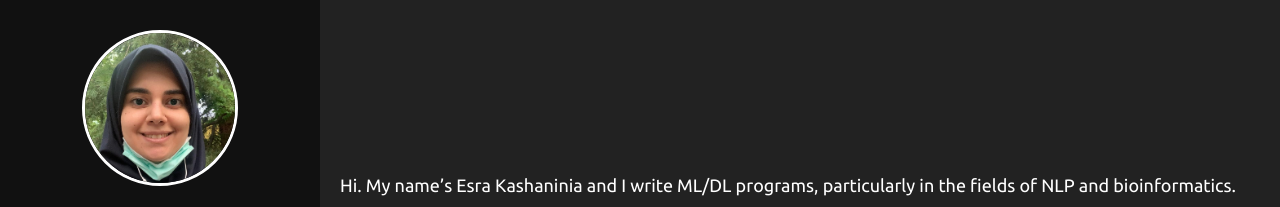
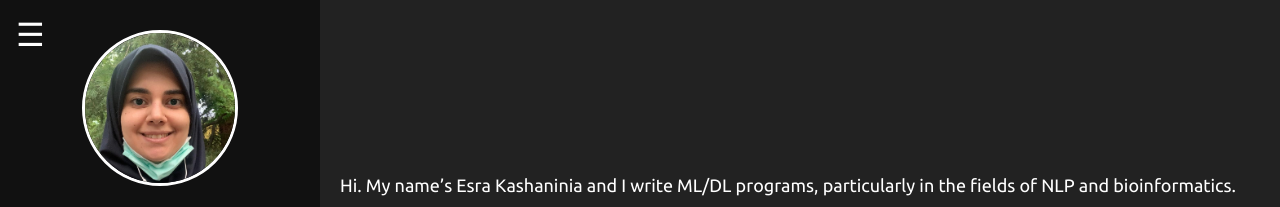
Before and after one commit to Esra-K/Esra-K.github.io, a Jekyll site: the page built from index.md, in a window 1280 px wide. Shown: the top 207 px of the page. Built offline with Jekyll 4.4.1, drawn with Linux system fonts in a browser that asks for light colours.

Commit message:
global hamburger button

```diff
--- a/assets/css/style.css
+++ b/assets/css/style.css
@@ -58,6 +58,10 @@ body,
    (especially on Firefox): */
   scrollbar-width: thin; /* Firefox */
   scrollbar-color: #555 #111; /* Firefox */
+
+  /* for hamburger */
+  transform: translateX(0); /* desktop default: shown */
+  transition: transform 0.3s ease;
 }
 
 /* To make the sidebar scroll less visually intrusive
@@ -253,7 +257,7 @@ section h3 {
 
 /* Hamburger button, hidden on desktop */
 .hamburger {
-  display: none;
+  display: block;
   position: fixed;
   top: 1rem;
   left: 1rem;
@@ -265,12 +269,23 @@ section h3 {
   cursor: pointer;
 }
 
+/* collapsed state: hide off-canvas */
+.sidebar.collapsed {
+  transform: translateX(-100%);
+}
+
+/* when “active” toggles it open: */
+.sidebar.active {
+  transform: translateX(0);
+}
+
+/* when sidebar is collapsed */
+.sidebar.collapsed ~ .main-content {
+  margin-left: 0;
+}
+
 /* You can add a media query so the sidebar stacks or collapses on small screens: */
 @media (max-width: 768px) {
-  .hamburger {
-    display: block;
-  }
-
   /* for responsiveness
   .container {
     flex-direction: column;
@@ -284,21 +299,22 @@ section h3 {
     width: 80%; /* ← override to a usable width on mobile */
     height: 100vh; /* full height */
     overflow-y: auto; /* keep scrolling enabled */
-    transform: translateX(-100%);
-    transition: transform 0.3s ease;
+    /* transform: translateX(-100%); */
+    /* transition: transform 0.3s ease; */
     z-index: 1000; /* sit above main-content */
   }
 
   /* for hamburger */
   /* When active, slide it back */
-  .sidebar.active {
+  /* .sidebar.active {
     transform: translateX(0);
-  }
+  } */
 
   .main-content {
     margin-left: 0; /* important for hamburger */
     /* for responsiveness */
     /* for hamburger, changed padding from 15px to 20px */
+    transition: margin-left 0.3s ease;
     padding: 20px;
   }
 }
--- a/assets/js/sidebar-toggle.js
+++ b/assets/js/sidebar-toggle.js
@@ -1,8 +1,13 @@
-// Toggle the sidebar in/out on mobile
+// for hamburger
 document.addEventListener("DOMContentLoaded", () => {
   const toggle = document.getElementById("sidebar-toggle");
   const sidebar = document.getElementById("sidebar");
+
+  // start “collapsed” on page load if you want:
+  // sidebar.classList.add('collapsed');
+
   toggle.addEventListener("click", () => {
     sidebar.classList.toggle("active");
+    sidebar.classList.toggle("collapsed");
   });
 });
```
